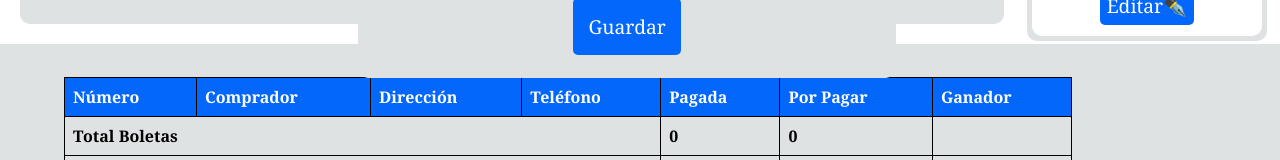
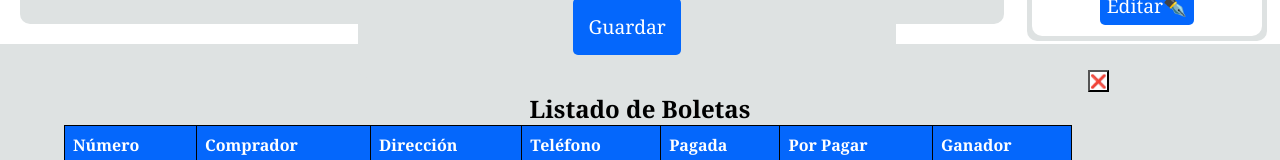
Before and after one commit to alexotalora1990/rifa, a Vue app: page / in a window 1280 px wide. Both pictures are taken after a click on the button "LISTAR BOLETAS". Shown: the part 568-728 px from the top of the page. Built offline with nearby package versions, Linux system fonts and the light colour scheme.

Commit message:
Update App.vue

```diff
--- a/src/App.vue
+++ b/src/App.vue
@@ -153,6 +153,7 @@
     <!-- tabla listar boletas -->
 
     <div v-if="mostrarListadoBoletas" class="listaBoletas">
+      <button type="button" class="buttonCerrarComprador" @click="cerrarTabla()">❌</button>
       <h2>Listado de Boletas</h2>
       <table id="element-to-pdf" style="width: 10.5in; text-align: center;">
         <thead>
@@ -494,6 +495,9 @@ function cerrarLoteria() {
 function listarBoletas() {
   mostrarListadoBoletas.value = true;
 }
+  function cerrarTabla(){
+  mostrarListadoBoletas.value = false;
+}
 
 // Función para contar boletas pagadas
 const contarBoletasPagadas = computed(() => {
```
